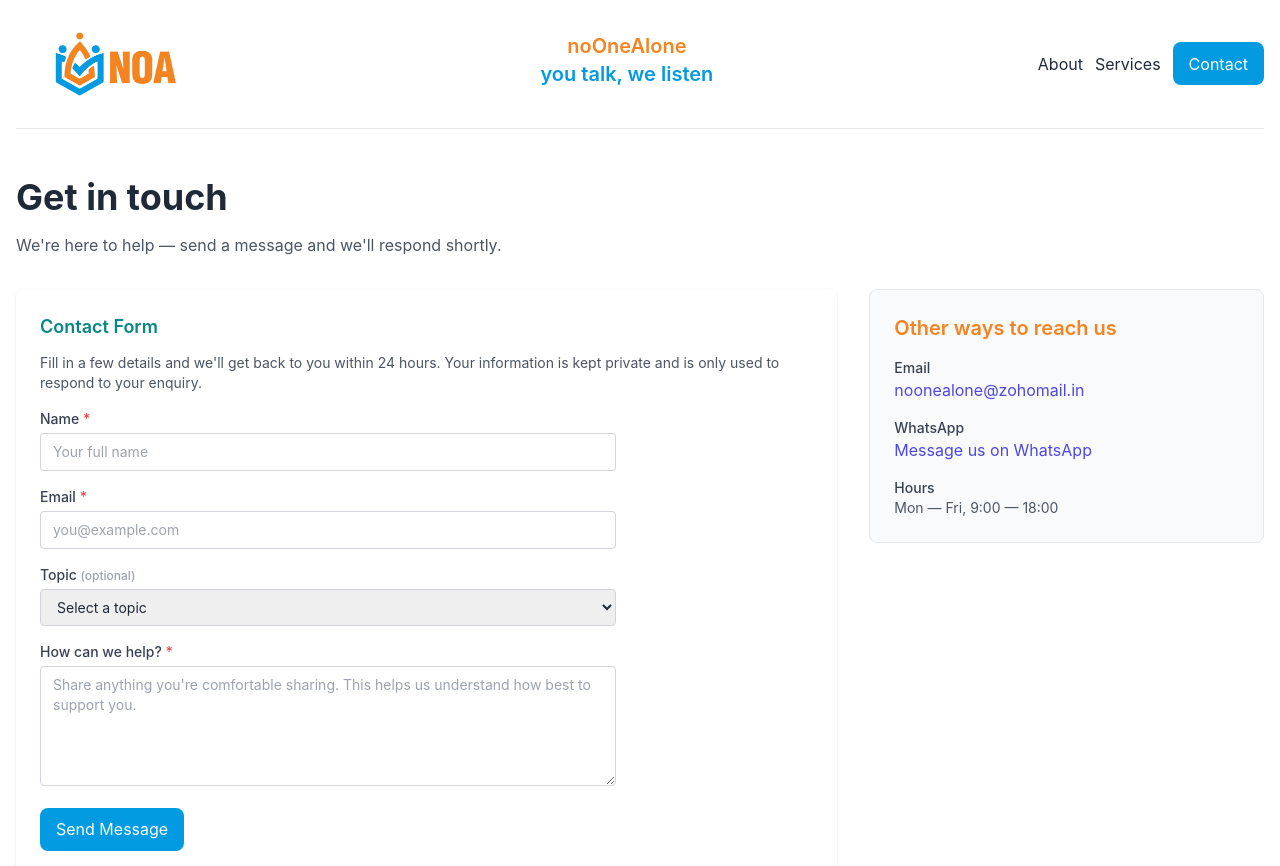
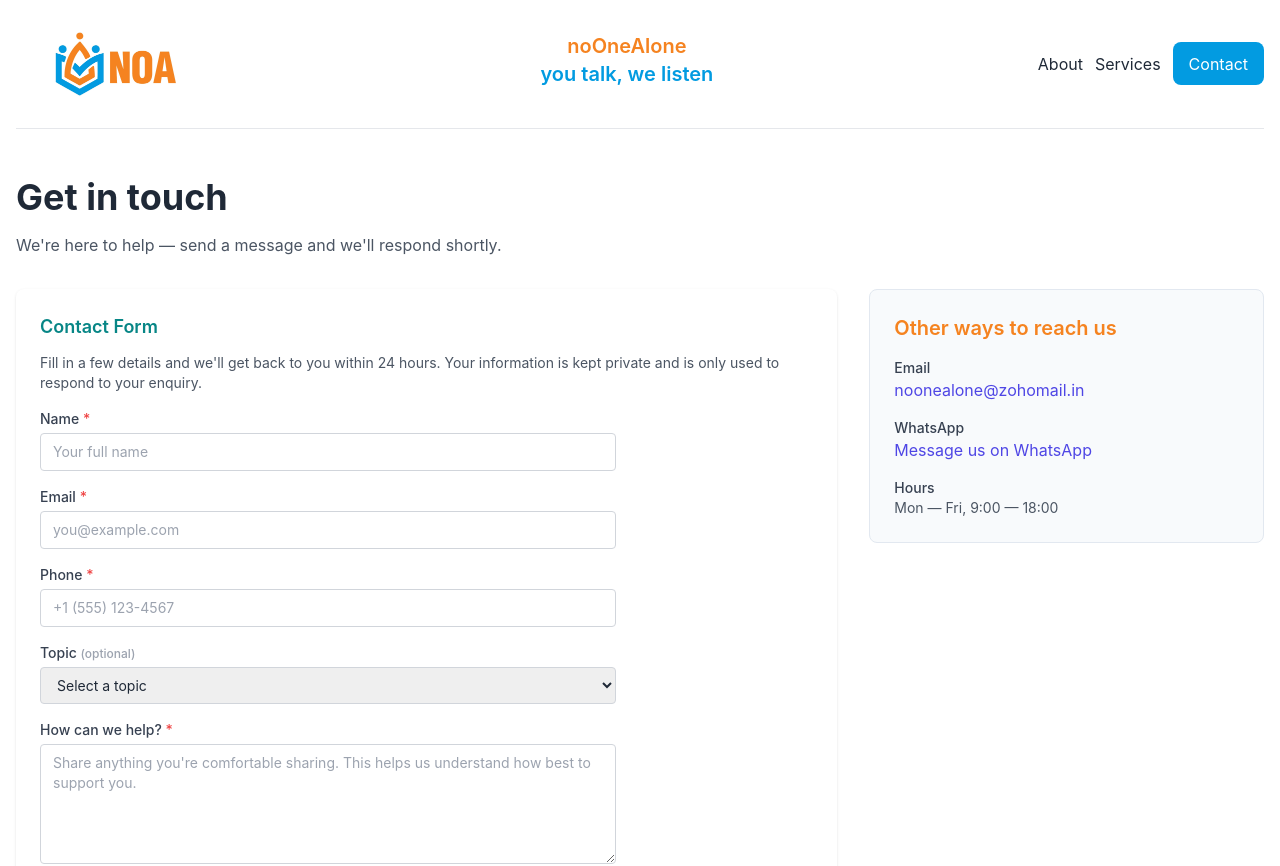
Before and after one commit to amolfrabad/saath, a Next.js app: page /en/contact in a window 1280 px wide. Shown: the top 866 px of the page. Built offline with nearby package versions, Linux system fonts and the light colour scheme.

Commit message:
updated
updated

```diff
--- a/app/api/send-email/route.ts
+++ b/app/api/send-email/route.ts
@@ -68,17 +68,19 @@ export async function POST(req: NextRequest) {
             );
         }
 
-        const { name, email, topic, message } = validationResult.data;
+        const { name, email, phone, topic, message } = validationResult.data;
 
         // Escape HTML to prevent XSS attacks
         const safeName = escapeHtml(name);
         const safeMessage = escapeHtml(message);
         const safeTopic = escapeHtml(topic);
+        const safePhone = escapeHtml(phone);
 
         const adminEmailHtml = `
             <h2>New Contact Form Submission</h2>
             <p><strong>Name:</strong> ${safeName}</p>
             <p><strong>Email:</strong> ${escapeHtml(email)}</p>
+            <p><strong>Phone:</strong> ${safePhone}</p>
             <p><strong>Topic:</strong> ${safeTopic}</p>
             <p><strong>Message:</strong></p>
             <p>${textToHtml(safeMessage)}</p>
--- a/components/ContactForm.tsx
+++ b/components/ContactForm.tsx
@@ -16,6 +16,7 @@ export default function ContactForm({ contactEmail = 'noonealone@zohomail.in' }:
     const [formData, setFormData] = useState<Partial<ContactFormData>>({
         name: '',
         email: '',
+        phone: '',
         topic: '',
         message: '',
         honeypot: '',
@@ -87,6 +88,7 @@ export default function ContactForm({ contactEmail = 'noonealone@zohomail.in' }:
                 setFormData({
                     name: '',
                     email: '',
+                    phone: '',
                     topic: '',
                     message: '',
                     honeypot: '',
@@ -201,6 +203,32 @@ export default function ContactForm({ contactEmail = 'noonealone@zohomail.in' }:
                 </div>
 
                 <div>
+                    <label htmlFor="phone" className="block text-sm font-medium text-gray-700 mb-1">
+                        Phone <span className="text-red-500">*</span>
+                    </label>
+                    <input
+                        id="phone"
+                        name="phone"
+                        type="tel"
+                        className={`w-full rounded border px-3 py-2 text-sm focus:outline-none focus:ring-1 transition-colors ${fieldErrors.phone
+                            ? 'border-red-300 focus:border-red-500 focus:ring-red-500'
+                            : 'border-gray-300 focus:border-blue-500 focus:ring-blue-500'
+                            }`}
+                        value={formData.phone}
+                        onChange={handleChange}
+                        placeholder="+1 (555) 123-4567"
+                        required
+                        aria-invalid={!!fieldErrors.phone}
+                        aria-describedby={fieldErrors.phone ? 'phone-error' : undefined}
+                    />
+                    {fieldErrors.phone && (
+                        <p id="phone-error" className="mt-1 text-sm text-red-600">
+                            {fieldErrors.phone[0]}
+                        </p>
+                    )}
+                </div>
+
+                <div>
                     <label htmlFor="topic" className="block text-sm font-medium text-gray-700 mb-1">
                         Topic <span className="text-gray-400 text-xs">(optional)</span>
                     </label>
--- a/lib/validation.ts
+++ b/lib/validation.ts
@@ -23,6 +23,11 @@ export const contactFormSchema = z.object({
         .min(10, 'Message must be at least 10 characters')
         .max(5000, 'Message must be less than 5000 characters')
         .trim(),
+    phone: z
+        .string()
+        .min(1, 'Phone number is required')
+        .regex(/^[+]?[(]?[0-9]{3}[)]?[-\s\.]?[0-9]{3}[-\s\.]?[0-9]{4,6}$/, 'Please enter a valid phone number')
+        .max(20, 'Phone number is too long'),
     honeypot: z
         .string()
         .max(0, 'Form submission rejected')
```
Also changed, not shown: 2 other files (tests, documents, lock files or other folders).
